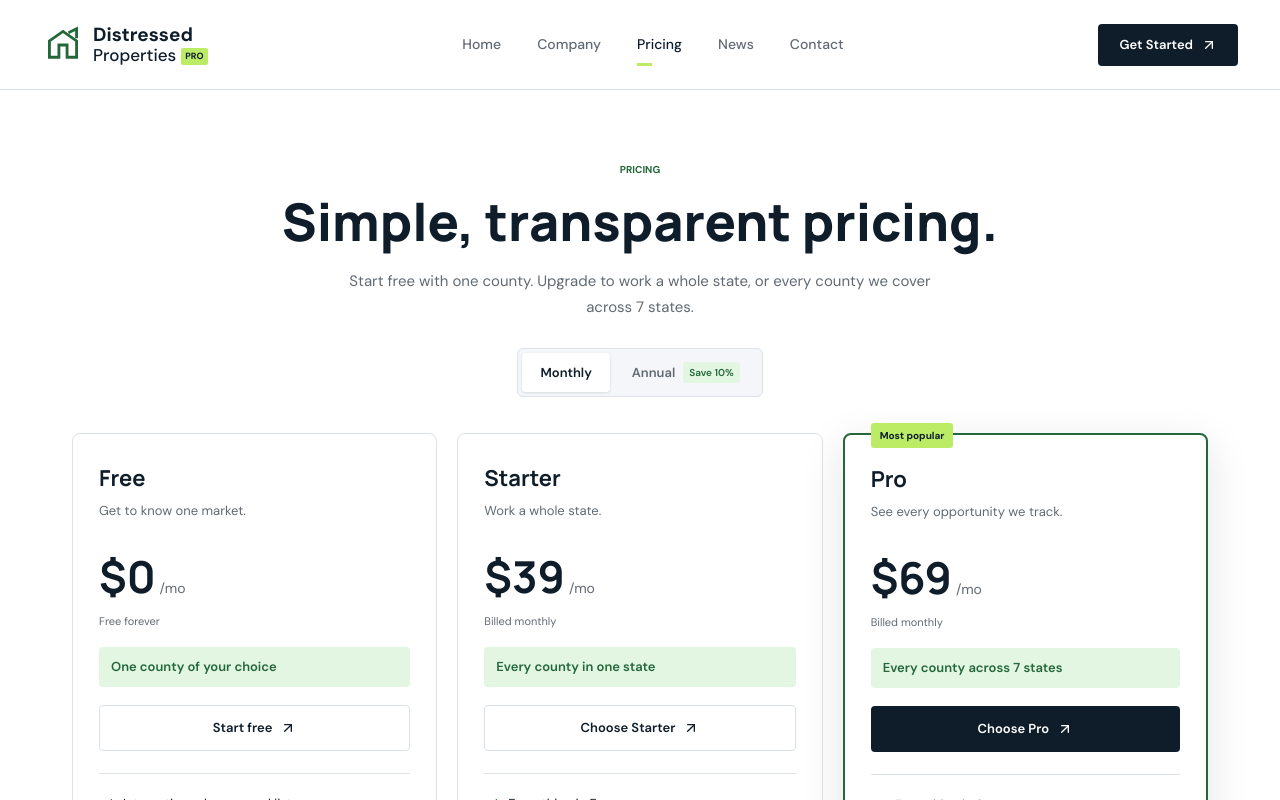
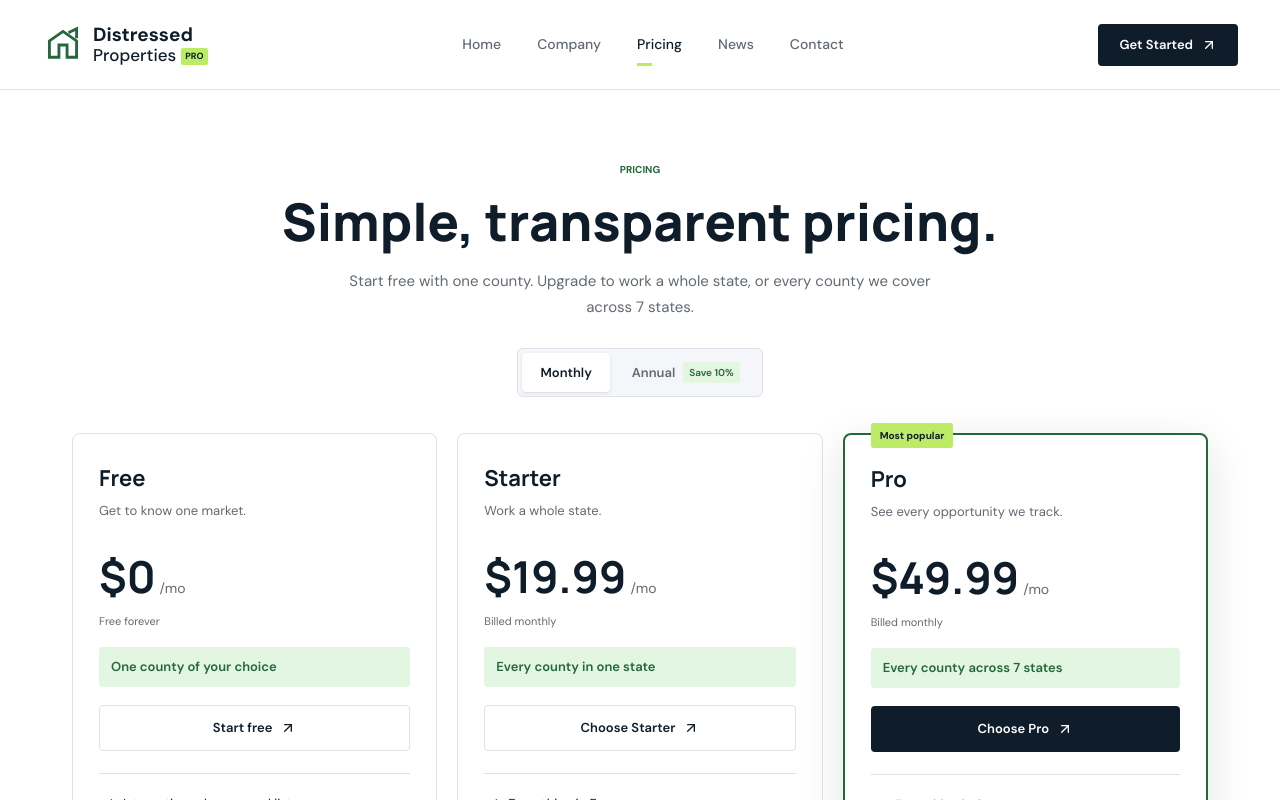
Before and after one commit to zaina-saif/distressed-properties, a Next.js app in the folder frontend/: page /pricing in a window 1280 px wide. Shown: the top 800 px of the page. Built offline with nearby package versions, Linux system fonts and the light colour scheme; no server answers.

Commit message:
Set plan prices to $19.99 and $49.99 a month
Yearly stays 10% off and is shown to the cent so it matches the Stripe
prices: $215.89 (Starter) and $539.89 (Pro).

Co-Authored-By: Claude Opus 5.5 <noreply@anthropic.com>

```diff
--- a/frontend/src/components/pricing-page.tsx
+++ b/frontend/src/components/pricing-page.tsx
@@ -23,12 +23,12 @@ export function plans(stateCount: number, countyCount: number | null): PlanCard[
         "Sale status and postponement history", "Property photos and source links", "10 full property reports a month"],
     },
     {
-      id: "starter", name: "Starter", monthly: 39, tagline: "Work a whole state.", coverage: "Every county in one state", cta: "Choose Starter",
+      id: "starter", name: "Starter", monthly: 19.99, tagline: "Work a whole state.", coverage: "Every county in one state", cta: "Choose Starter",
       features: ["Everything in Free", "Unlimited property reports", "Probability each sale reaches auction, with the reasons",
         "Preliminary lien pre-screening", "Investor Spotlight ranking by expected equity", "Change your state every 30 days"],
     },
     {
-      id: "pro", name: "Pro", monthly: 69, tagline: "See every opportunity we track.", coverage: everywhere, cta: "Choose Pro", popular: true,
+      id: "pro", name: "Pro", monthly: 49.99, tagline: "See every opportunity we track.", coverage: everywhere, cta: "Choose Pro", popular: true,
       features: ["Everything in Starter", "Every state and county as soon as we add it", "Excel export of any filtered list",
         "Compare opportunities across states on one map", "Priority support"],
     },
@@ -44,8 +44,13 @@ const FAQ = [
   { q: "Is the lien screening a title search?", a: "No. Lien results are a pre-screening aid with an estimated priority and confidence. They are not legal advice or a guaranteed lien status. Get a professional title search before you bid." },
 ];
 
+/** The yearly charge, in dollars to the cent; it must match the yearly Stripe price. */
+export function yearlyTotal(monthly: number) {
+  return Math.round(monthly * 12 * (1 - ANNUAL_DISCOUNT) * 100) / 100;
+}
+
 export function price(monthly: number, annual: boolean) {
-  const value = annual ? monthly * (1 - ANNUAL_DISCOUNT) : monthly;
+  const value = annual ? yearlyTotal(monthly) / 12 : monthly;
   return value % 1 ? value.toFixed(2) : String(value);
 }
 
@@ -80,7 +85,7 @@ export function PricingPage() {
           <h2>{plan.name}</h2>
           <p className="plan-tagline">{plan.tagline}</p>
           <div className="plan-price"><strong>${price(plan.monthly, annual)}</strong><span>/mo</span></div>
-          <p className="plan-billing">{plan.monthly === 0 ? "Free forever" : annual ? `$${(plan.monthly * 12 * (1 - ANNUAL_DISCOUNT)).toFixed(0)} billed yearly` : "Billed monthly"}</p>
+          <p className="plan-billing">{plan.monthly === 0 ? "Free forever" : annual ? `$${yearlyTotal(plan.monthly).toFixed(2)} billed yearly` : "Billed monthly"}</p>
           <p className="plan-coverage">{plan.coverage}</p>
           <Link href={`/choose-plan?plan=${plan.id}&interval=${annual ? "year" : "month"}`} className={plan.popular ? "site-button plan-cta" : "site-button button-outline plan-cta"}>{plan.cta}<ArrowUpRight/></Link>
           <ul>{plan.features.map((feature) => <li key={feature}><Check size={15} aria-hidden="true"/>{feature}</li>)}</ul>
```
Also changed, not shown: 1 other file (tests, documents, lock files or other folders).
